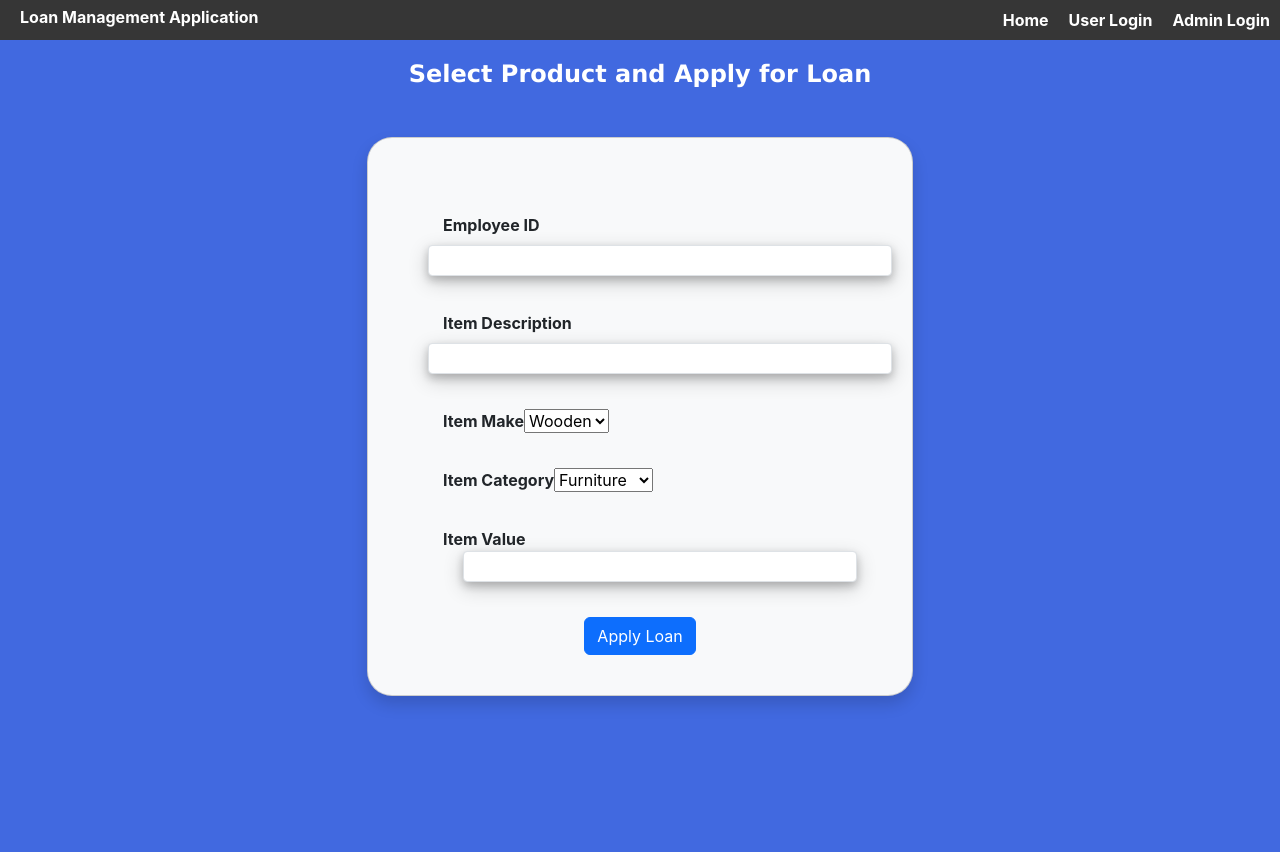
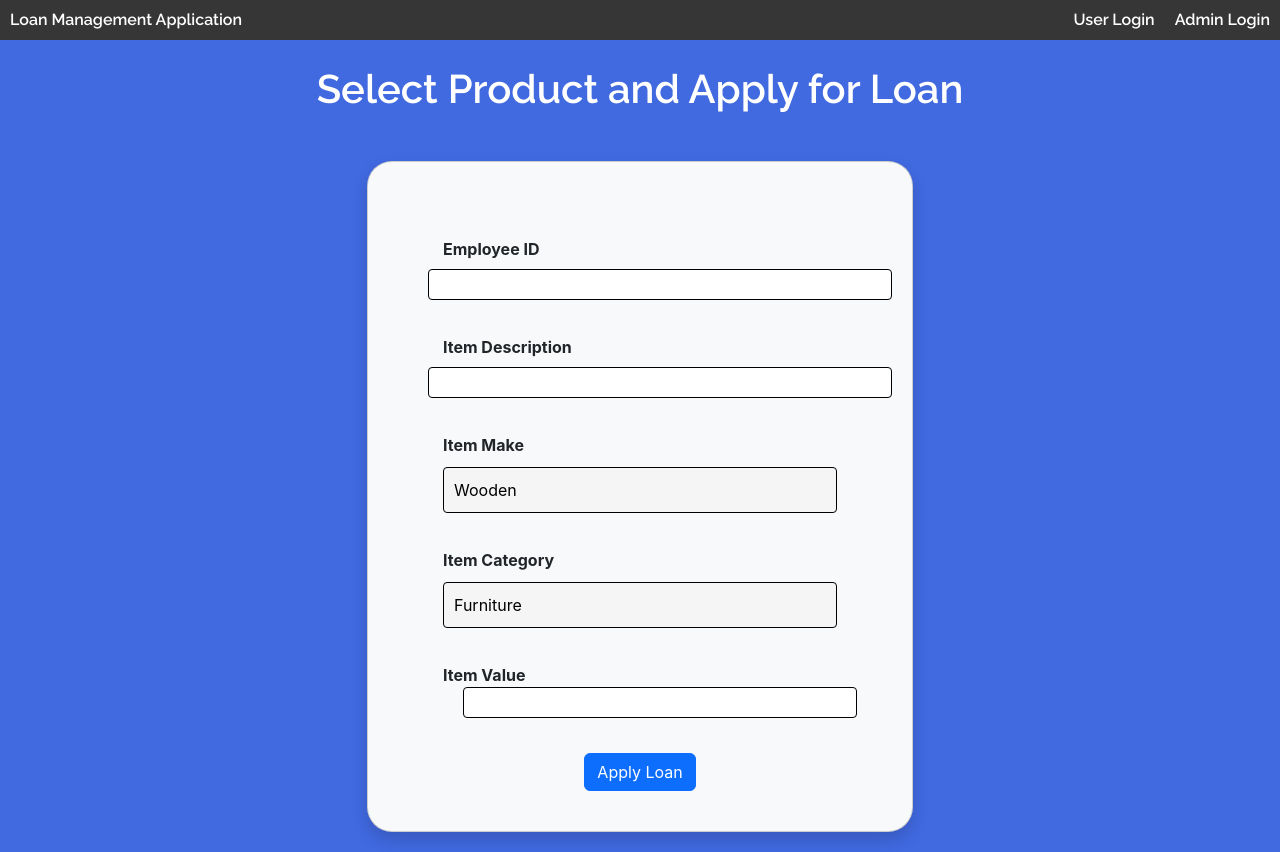
Before and after one commit to kabilan16/LoanManagement, a React (Create React App) app in the folder lma-frontend/: page /applyloan in a window 1280 px wide. Before the commit the page ends 800 px from the top, so only its background shows below. Built offline with nearby package versions, Linux system fonts and the light colour scheme.

Commit message:
major css changes

```diff
--- a/lma-frontend/package.json
+++ b/lma-frontend/package.json
@@ -9,7 +9,8 @@
     "bootstrap": "^5.3.1",
     "react": "^18.2.0",
     "react-dom": "^18.2.0",
-    "react-scripts": "5.0.1",
+    "react-scripts": "^5.0.1",
+    "typewriter-effect": "^2.20.1",
     "web-vitals": "^2.1.4"
   },
   "scripts": {
--- a/lma-frontend/src/LoginPage.css
+++ b/lma-frontend/src/LoginPage.css
@@ -1,12 +1,11 @@
+@import url('https://fonts.googleapis.com/css2?family=Oswald&family=Raleway:wght@600&family=Teko:wght@300&family=Ubuntu&display=swap');
+@import url('https://fonts.googleapis.com/css2?family=Anton&display=swap');
+
+
 .adminLogin{
     align-content: center;
     padding: 20px;
 
-}
-.adminLogin h4{
-    color: white;
-    font-weight: bold;
-    font-family: Verdana, Geneva, Tahoma, sans-serif;
 }
 body{
     background-color:#4169e0 ;
@@ -39,8 +38,8 @@ input
 {
     margin-left: 20px;
 
-    border: 2px solid black;
-    box-shadow: 0 4px 8px 0 rgba(0, 0, 0, 0.2), 0 6px 20px 0 rgba(0, 0, 0, 0.19);
+    border: 4px solid black;
+
 }
 
 .submitbtn
@@ -50,3 +49,88 @@ input
     border: 2px solid black;
     box-shadow: 0 4px 8px 0 rgba(0, 0, 0, 0.2), 0 6px 20px 0 rgba(0, 0, 0, 0.19);
 }
+
+.homeleft
+{
+    width: 50%;
+    float: left;
+    display: flex;
+    align-items: center;
+    color: white;
+    font-size: 60px;
+    /* font-family: 'Franklin Gothic Medium', 'Arial Narrow', Arial, sans-serif; */
+    font-family: 'Raleway', sans-serif;
+    margin-top: 100px;
+
+}
+
+.pagetitle
+{
+    font-family: 'Raleway', sans-serif;
+    color: white;
+    font-size: 40px;
+    margin-top: 5px;
+}
+
+.homeright
+{
+    width:50%;
+    float:right;
+
+}
+.homeright p
+{
+    padding: 60px;
+    font-family: 'Anton', sans-serif;
+    color:#e3e85d;
+    font-size: 40px;
+    margin-top: 40px;
+
+}
+
+
+.card {
+
+    transition: transform 0.3s, box-shadow 0.3s;
+  }
+
+  .card:hover {
+    transform: translate(0, -5px) rotateX(2deg) scale(1.03);
+    box-shadow: 0 10px 20px rgba(0, 0, 0, 0.15);
+  }
+
+  select {
+    appearance: none; /* Remove default styling on certain browsers */
+    background-color: #f5f5f5;
+    border: 1px solid #000000;
+    border-radius: 4px;
+    padding: 10px;
+    font-size: 16px;
+    width: 100%;
+    margin-top: 10px;
+    transition: border-color 0.3s, background-color 0.3s;
+  }
+
+  /* Style the arrow icon */
+  select::after {
+    content: '\25BC'; /* Unicode downward arrow character */
+    position: absolute;
+    top: calc(50% - 10px);
+    right: 10px;
+    font-size: 20px;
+    pointer-events: none; /* Make sure the arrow doesn't interfere with clicks */
+  }
+
+    input[type="date"] {
+        appearance: none; /* Remove default styling on certain browsers */
+        padding: 1px;
+        border: 1px solid black;
+        border-radius: 10px;
+
+    }
+
+  .datefield
+  {
+    display: flex;
+    align-items: center;
+  }
--- a/lma-frontend/src/components/ApplyLoan.js
+++ b/lma-frontend/src/components/ApplyLoan.js
@@ -1,41 +1,43 @@
-import '../LoginPage.css'
-import React, { useState } from 'react';
-function ApplyLoan(){
-  const [username, setUsername] = useState('');
+import "../LoginPage.css";
+import React, { useState } from "react";
+function ApplyLoan() {
+  const [username, setUsername] = useState("");
   const [errors, setErrors] = useState({});
 
   const handleUsernameChange = (e) => {
     setUsername(e.target.value);
   };
 
-
   const handleSubmit = (e) => {
     e.preventDefault();
 
     const validationErrors = {};
 
-    if (username.trim() === '') {
-      validationErrors.username = 'Username is required';
+    if (username.trim() === "") {
+      validationErrors.username = "Username is required";
     }
 
     if (Object.keys(validationErrors).length > 0) {
       setErrors(validationErrors);
     } else {
-
-      console.log('Login successful');
+      console.log("Login successful");
     }
   };
 
-    return (<div>
-
+  return (
+    <div>
       <div className="adminLogin">
-        <center><h4>Select Product and Apply for Loan</h4></center>
+        <center>
+          <h4 className="pagetitle">Select Product and Apply for Loan</h4>
+        </center>
         <div className="container mt-5">
           <div className="row justify-content-center">
             <div className="col-md-6">
-          <div className="card shadow p-4" style={{ backgroundColor: '#f8f9fa', borderRadius: "25px" }}>
+              <div
+                className="card shadow p-4"
+                style={{ backgroundColor: "#f8f9fa", borderRadius: "25px" }}
+              >
                 <div className="card-body">
-
                   <form onSubmit={handleSubmit}>
                     <div className="mb-3">
                       <label htmlFor="username" className="form-label">
@@ -43,12 +45,19 @@ function ApplyLoan(){
                       </label>
                       <input
                         type="text"
-                    className={`form-control form-control-sm ${errors.username && 'is-invalid'}`}
+                        className={`form-control form-control-sm ${
+                          errors.username && "is-invalid"
+                        }`}
                         id="username"
+                        style={{ border: "1px solid black" }}
                         value={username}
                         onChange={handleUsernameChange}
                       />
-                  {errors.username && <div className="invalid-feedback">{errors.username}</div>}
+                      {errors.username && (
+                        <div className="invalid-feedback">
+                          {errors.username}
+                        </div>
+                      )}
                     </div>
                     <div className="mb-3">
                       <label htmlFor="itemDesc" className="form-label">
@@ -56,10 +65,13 @@ function ApplyLoan(){
                       </label>
                       <input
                         type="text"
-                    className={`form-control form-control-sm ${errors.username && 'is-invalid'}`}
+                        className={`form-control form-control-sm ${
+                          errors.username && "is-invalid"
+                        }`}
                         id="itemDesc"
                         // value={username}
                         // onChange={handleUsernameChange}
+                        style={{ border: "1px solid black" }}
                       />
                       {/* {errors.username && <div className="invalid-feedback">{errors.username}</div>} */}
                     </div>
@@ -84,17 +96,29 @@ function ApplyLoan(){
                       </label>
                     </div>
                     <div className="mb-3">
-      <label>Item Value
+                      <label>
+                        Item Value
                         <input
                           type="number"
-                    className={`form-control form-control-sm ${errors.username && 'is-invalid'}`}
-                    id="itemVal"/>
+                          className={`form-control form-control-sm ${
+                            errors.username && "is-invalid"
+                          }`}
+                          id="itemVal"
+                          style={{ border: "1px solid black" }}
+                        />
                       </label>
                     </div>
                     <div className="d-grid">
-                 <center> <button type="submit" className="btn btn-primary" style={{maxWidth: "200px"}}>
+                      <center>
+                        {" "}
+                        <button
+                          type="submit"
+                          className="btn btn-primary"
+                          style={{ maxWidth: "200px" }}
+                        >
                           Apply Loan
-                  </button></center>
+                        </button>
+                      </center>
                     </div>
                   </form>
                 </div>
@@ -102,9 +126,9 @@ function ApplyLoan(){
             </div>
           </div>
         </div>
-
       </div>
-      </div>);
+    </div>
+  );
 }
 
-export default  ApplyLoan;
+export default ApplyLoan;
--- a/lma-frontend/src/components/Loginpage.js
+++ b/lma-frontend/src/components/Loginpage.js
@@ -1,8 +1,8 @@
-import '../LoginPage.css'
-import React, { useState } from 'react';
-function LoginPage(){
-  const [username, setUsername] = useState('');
-  const [password, setPassword] = useState('');
+import "../LoginPage.css";
+import React, { useState } from "react";
+function LoginPage() {
+  const [username, setUsername] = useState("");
+  const [password, setPassword] = useState("");
   const [errors, setErrors] = useState({});
 
   const handleUsernameChange = (e) => {
@@ -18,32 +18,36 @@ function LoginPage(){
 
     const validationErrors = {};
 
-    if (username.trim() === '') {
-      validationErrors.username = 'Username is required';
+    if (username.trim() === "") {
+      validationErrors.username = "Username is required";
     }
 
-    if (password.trim() === '') {
-      validationErrors.password = 'Password is required';
+    if (password.trim() === "") {
+      validationErrors.password = "Password is required";
     }
 
     if (Object.keys(validationErrors).length > 0) {
       setErrors(validationErrors);
     } else {
       // Perform login logic here
-      console.log('Login successful');
+      console.log("Login successful");
     }
   };
 
-    return (<div>
-
+  return (
+    <div>
       <div className="adminLogin">
-        <center><h4>Admin Login</h4></center>
+        <center>
+          <h4 className="pagetitle">Admin Login</h4>
+        </center>
         <div className="container mt-5">
           <div className="row justify-content-center">
             <div className="col-md-6">
-          <div className="card shadow p-4" style={{ backgroundColor: '#f8f9fa', borderRadius: "25px" }}>
+              <div
+                className="card shadow p-4"
+                style={{ backgroundColor: "#f8f9fa", borderRadius: "25px" }}
+              >
                 <div className="card-body">
-
                   <form onSubmit={handleSubmit}>
                     <div className="mb-3">
                       <label htmlFor="username" className="form-label">
@@ -51,12 +55,18 @@ function LoginPage(){
                       </label>
                       <input
                         type="text"
-                    className={`form-control form-control-sm ${errors.username && 'is-invalid'}`}
+                        className={`form-control form-control-sm ${
+                          errors.username && "is-invalid"
+                        }`}
                         id="username"
                         value={username}
                         onChange={handleUsernameChange}
                       />
-                  {errors.username && <div className="invalid-feedback">{errors.username}</div>}
+                      {errors.username && (
+                        <div className="invalid-feedback">
+                          {errors.username}
+                        </div>
+                      )}
                     </div>
                     <div className="mb-3">
                       <label htmlFor="password" className="form-label">
@@ -64,17 +74,30 @@ function LoginPage(){
                       </label>
                       <input
                         type="password"
-                    className={`form-control form-control-sm ${errors.password && 'is-invalid'}`}
+                        className={`form-control form-control-sm ${
+                          errors.password && "is-invalid"
+                        }`}
                         id="password"
                         value={password}
                         onChange={handlePasswordChange}
                       />
-                  {errors.password && <div className="invalid-feedback">{errors.password}</div>}
+                      {errors.password && (
+                        <div className="invalid-feedback">
+                          {errors.password}
+                        </div>
+                      )}
                     </div>
                     <div className="d-grid">
-                 <center> <button type="submit" className="btn btn-primary" style={{maxWidth: "120px"}}>
+                      <center>
+                        {" "}
+                        <button
+                          type="submit"
+                          className="btn btn-primary"
+                          style={{ maxWidth: "120px" }}
+                        >
                           Login
-                  </button></center>
+                        </button>
+                      </center>
                     </div>
                   </form>
                 </div>
@@ -83,7 +106,8 @@ function LoginPage(){
           </div>
         </div>
       </div>
-      </div>);
+    </div>
+  );
 }
 
-export default  LoginPage;
+export default LoginPage;
--- a/lma-frontend/src/components/UserDashboard.js
+++ b/lma-frontend/src/components/UserDashboard.js
@@ -1,15 +1,18 @@
-import '../LoginPage.css'
-function UserDashboard(){
-    return (<div>
-
-      <center><h3 style={{padding: '10px', color: 'white'}}>User Dashboard</h3></center>
+import "../LoginPage.css";
+function UserDashboard() {
+  return (
+    <div>
+      <center>
+        <h3 className="pagetitle">User Dashboard</h3>
+      </center>
       <br></br>
-      <div style={{display: "flex", justifyContent: "space-around"}}>
-      <button className="adashboard">View loans</button>
-      <button className="adashboard"> Apply for loans</button>
-      <button className="adashboard">View Items Purchased</button>
+      <div style={{ display: "flex", justifyContent: "space-around" }}>
+        <button className="adashboard">View loans</button>
+        <button className="adashboard"> Apply for loans</button>
+        <button className="adashboard">View Items Purchased</button>
       </div>
-      </div>);
+    </div>
+  );
 }
 
-export default  UserDashboard;
+export default UserDashboard;
--- a/lma-frontend/src/components/UserLogin.js
+++ b/lma-frontend/src/components/UserLogin.js
@@ -1,8 +1,8 @@
-import '../LoginPage.css'
-import React, { useState } from 'react';
-function UserLogin(){
-  const [username, setUsername] = useState('');
-  const [password, setPassword] = useState('');
+import "../LoginPage.css";
+import React, { useState } from "react";
+function UserLogin() {
+  const [username, setUsername] = useState("");
+  const [password, setPassword] = useState("");
   const [errors, setErrors] = useState({});
 
   const handleUsernameChange = (e) => {
@@ -18,32 +18,36 @@ function UserLogin(){
 
     const validationErrors = {};
 
-    if (username.trim() === '') {
-      validationErrors.username = 'Username is required';
+    if (username.trim() === "") {
+      validationErrors.username = "Username is required";
     }
 
-    if (password.trim() === '') {
-      validationErrors.password = 'Password is required';
+    if (password.trim() === "") {
+      validationErrors.password = "Password is required";
     }
 
     if (Object.keys(validationErrors).length > 0) {
       setErrors(validationErrors);
     } else {
       // Perform login logic here
-      console.log('Login successful');
+      console.log("Login successful");
     }
   };
 
-    return (<div>
-
+  return (
+    <div>
       <div className="adminLogin">
-        <center><h4>User Login</h4></center>
+        <center>
+          <h4 className="pagetitle">User Login</h4>
+        </center>
         <div className="container mt-5">
           <div className="row justify-content-center">
             <div className="col-md-6">
-          <div className="card shadow p-4" style={{ backgroundColor: '#f8f9fa', borderRadius: "25px" }}>
+              <div
+                className="card shadow p-4"
+                style={{ backgroundColor: "#f8f9fa", borderRadius: "25px" }}
+              >
                 <div className="card-body">
-
                   <form onSubmit={handleSubmit}>
                     <div className="mb-3">
                       <label htmlFor="username" className="form-label">
@@ -51,12 +55,18 @@ function UserLogin(){
                       </label>
                       <input
                         type="text"
-                    className={`form-control form-control-sm ${errors.username && 'is-invalid'}`}
+                        className={`form-control form-control-sm ${
+                          errors.username && "is-invalid"
+                        }`}
                         id="username"
                         value={username}
                         onChange={handleUsernameChange}
                       />
-                  {errors.username && <div className="invalid-feedback">{errors.username}</div>}
+                      {errors.username && (
+                        <div className="invalid-feedback">
+                          {errors.username}
+                        </div>
+                      )}
                     </div>
                     <div className="mb-3">
                       <label htmlFor="password" className="form-label">
@@ -64,17 +74,30 @@ function UserLogin(){
                       </label>
                       <input
                         type="password"
-                    className={`form-control form-control-sm ${errors.password && 'is-invalid'}`}
+                        className={`form-control form-control-sm ${
+                          errors.password && "is-invalid"
+                        }`}
                         id="password"
                         value={password}
                         onChange={handlePasswordChange}
                       />
-                  {errors.password && <div className="invalid-feedback">{errors.password}</div>}
+                      {errors.password && (
+                        <div className="invalid-feedback">
+                          {errors.password}
+                        </div>
+                      )}
                     </div>
                     <div className="d-grid">
-                 <center> <button type="submit" className="btn btn-primary" style={{maxWidth: "120px"}}>
+                      <center>
+                        {" "}
+                        <button
+                          type="submit"
+                          className="btn btn-primary"
+                          style={{ maxWidth: "120px" }}
+                        >
                           Login
-                  </button></center>
+                        </button>
+                      </center>
                     </div>
                   </form>
                 </div>
@@ -83,7 +106,8 @@ function UserLogin(){
           </div>
         </div>
       </div>
-      </div>);
+    </div>
+  );
 }
 
-export default  UserLogin;
+export default UserLogin;
--- a/lma-frontend/src/navbar.css
+++ b/lma-frontend/src/navbar.css
@@ -1,3 +1,4 @@
+@import url('https://fonts.googleapis.com/css2?family=Oswald&family=Raleway:wght@600&family=Teko:wght@300&family=Ubuntu&display=swap');
 .navbar
 {
     background-color: rgb(54, 54, 54);
@@ -9,15 +10,15 @@
     color: white;
     position: fixed;
     left:0;
-    margin: 15px;
-    padding: 5px;
-    margin-top: 25px;
+
     font-weight: bold;
+    font-family: 'Raleway', sans-serif;
 }
 .right
 {
     margin-left: auto;
     margin-right:0;
+    font-family: 'Raleway', sans-serif;
 
 
 }
--- a/lma-frontend/src/pages/Home.js
+++ b/lma-frontend/src/pages/Home.js
@@ -1,13 +1,37 @@
-import '../LoginPage.css'
-function Home(){
-    return (<div style={{backgroundColor:"#4e76bb"}}>
-
+import "../LoginPage.css";
+import Typewriter from "typewriter-effect";
+function Home() {
+  return (
+    <div>
       <div className="adminLogin">
-        <center>
-        <img  src={'https://savvyhrms.com/wp-content/uploads/2020/11/loan-management-768x576.jpg'}/>
-        </center>
+        <div className="homeleft">
+          <Typewriter
+            options={{
+              autoStart: true,
+              loop: true,
+              delay: 50,
+              strings: [
+                "WELCOME TO LOAN MANAGEMENT APPLICATION",
+                "Head over to the navbar to Login as User or Admin",
+              ],
+            }}
+          />
+        </div>
+        <div className="homeright">
+          {/* <img
+            src={
+              "https://savvyhrms.com/wp-content/uploads/2020/11/loan-management-768x576.jpg"
+            }
+          /> */}
+          <p>
+            A web application that provides a facility for GIS Global employees
+            to purchase items from GIS Global Mart and facilitates flexible
+            loans to purchase items.
+          </p>
+        </div>
       </div>
-      </div>);
+    </div>
+  );
 }
 
-export default  Home;
+export default Home;
--- a/lma-frontend/src/pages/Layout.js
+++ b/lma-frontend/src/pages/Layout.js
@@ -1,31 +1,34 @@
 import { Outlet, Link } from "react-router-dom";
-import '../navbar.css';
+import "../navbar.css";
 const Layout = () => {
-    const linkStyle=
-    {
+  const linkStyle = {
     color: "white",
     fontWeight: "bold",
     padding: "10px",
-        textDecoration: "none"
-
+    textDecoration: "none",
   };
   return (
     <>
       <div className="navbar">
-      <div className="left"><p>Loan Management Application</p></div>
+        <div className="left">
+          <Link to="/" style={linkStyle}>
+            Loan Management Application
+          </Link>
+        </div>
         <div className="right">
-            <Link to="/" style={linkStyle}>Home</Link>
+          <Link to="/userlogin" style={linkStyle}>
+            User Login
+          </Link>
 
-            <Link to="/userlogin" style={linkStyle}>User Login</Link>
-
-            <Link to="/adminlogin" style={linkStyle}>Admin Login</Link>
+          <Link to="/adminlogin" style={linkStyle}>
+            Admin Login
+          </Link>
         </div>
-
       </div>
 
       <Outlet />
     </>
-  )
+  );
 };
 
 export default Layout;
```
Also changed, not shown: lma-frontend/src/components/AddCustomer.js (+49 -30 lines), lma-frontend/src/components/AdminDashboard.js (+15 -10 lines), 1 other file (tests, documents, lock files or other folders). Lines whose indentation alone changed are shown as unchanged.
